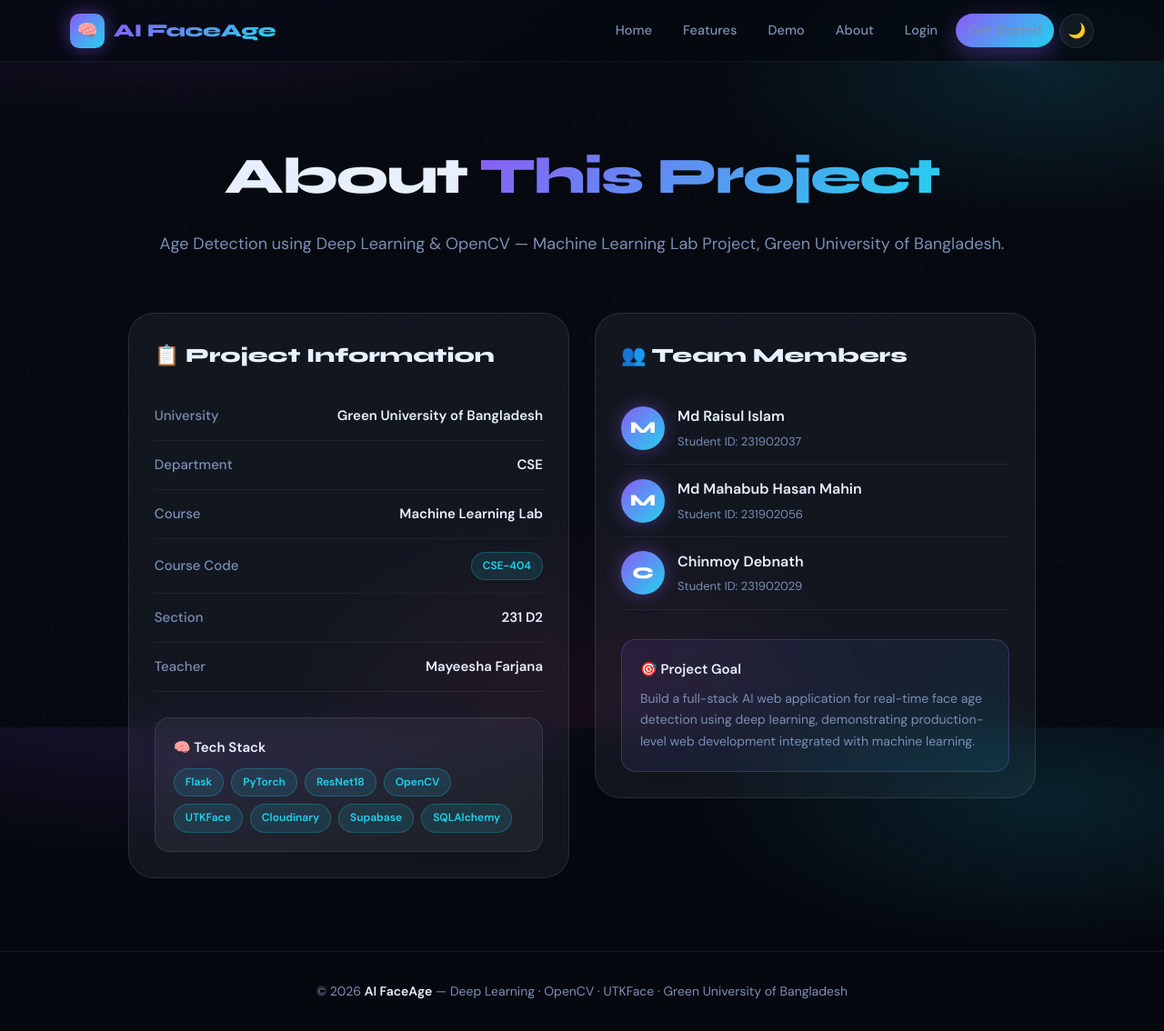
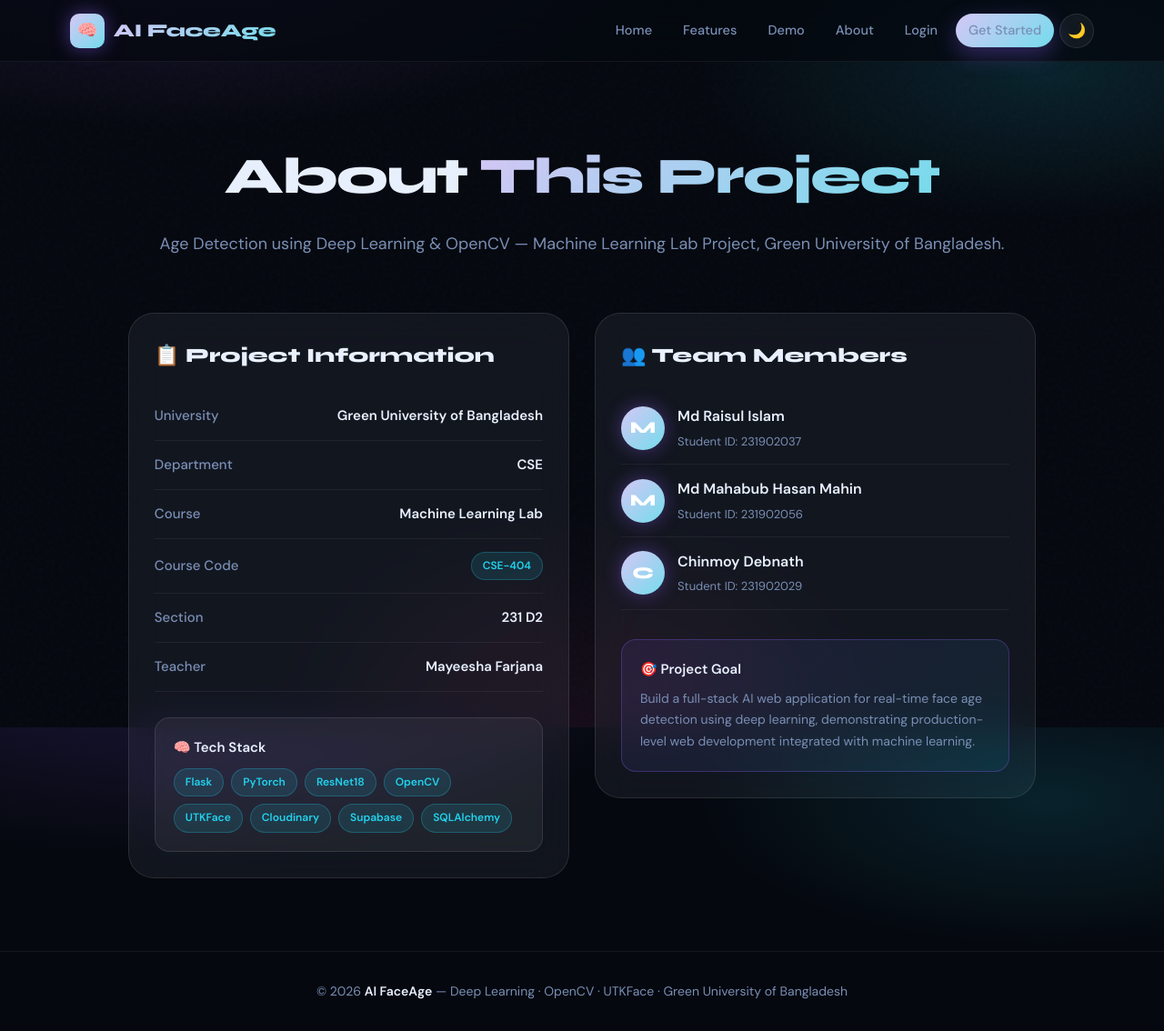
Before and after one commit to Mahabub231/AI_Face_Age_Detection, a Flask app: page /about in a window 1280 px wide. Shown: the whole page at 91% size. Run offline with Flask 3, Linux system fonts and the light colour scheme.

Commit message:
Update style.css

```diff
--- a/static/css/style.css
+++ b/static/css/style.css
@@ -1,8 +1,4 @@
-/* ============================================================
-   AI FACEAGE — Premium Design System v2
-   Fonts: Syne (display) + DM Sans (body)
-   Theme: Deep Space Futuristic with Neon Cyan/Violet Accents
-   ============================================================ */
+
 @import url('https://fonts.googleapis.com/css2?family=Syne:wght@400;600;700;800&family=DM+Sans:wght@300;400;500;600&display=swap');
 
 /* ── CSS Variables ── */
@@ -21,8 +17,8 @@
   --pink:      #ec4899;
   --green:     #10b981;
   --red:       #ef4444;
-  --grad:      linear-gradient(135deg, #8b5cf6 0%, #22d3ee 100%);
-  --grad2:     linear-gradient(135deg, #ec4899 0%, #8b5cf6 100%);
+  --grad:      linear-gradient(135deg, #d5c7f5 0%, #74dcec 100%);
+  --grad2:     linear-gradient(135deg, #ec4899 0%, #cabbed 100%);
   --shadow:    0 24px 64px rgba(0,0,0,.5);
   --shadow-c:  0 0 40px rgba(34,211,238,.2);
   --r:         18px;
```
